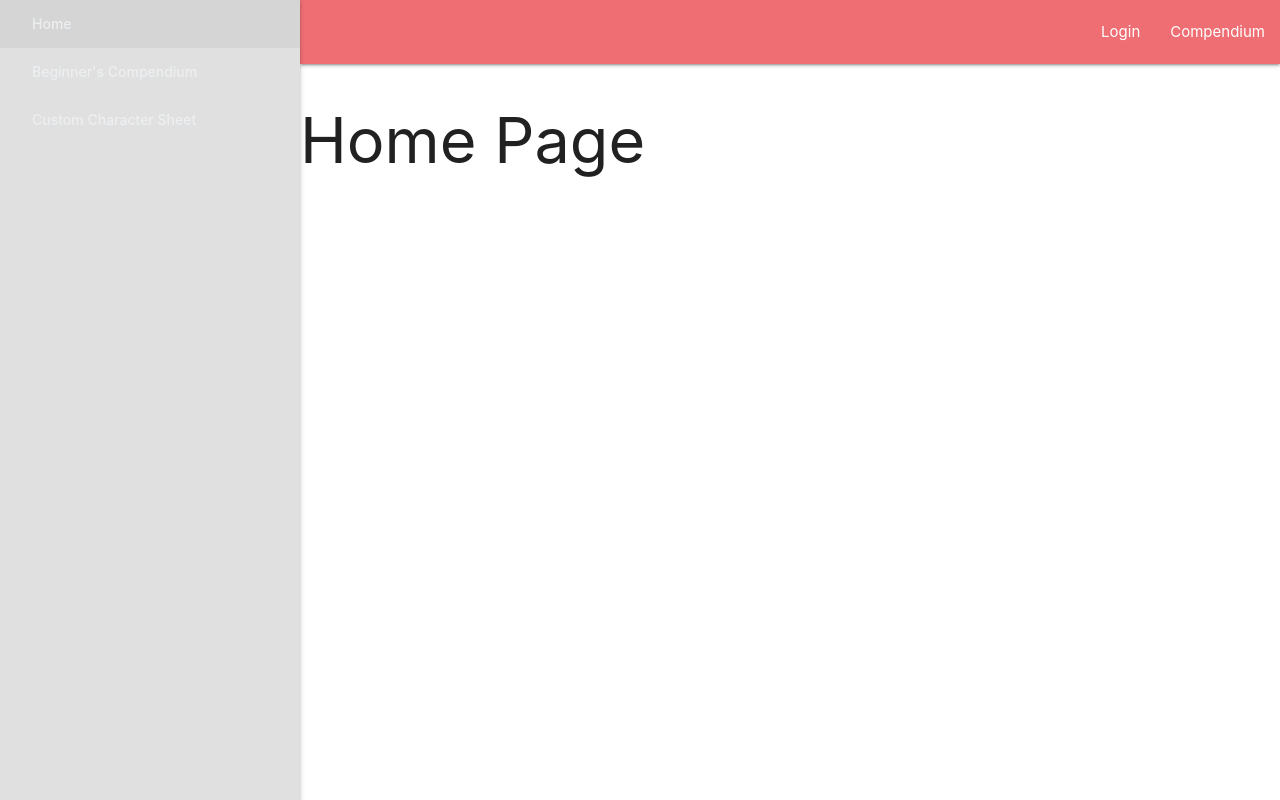
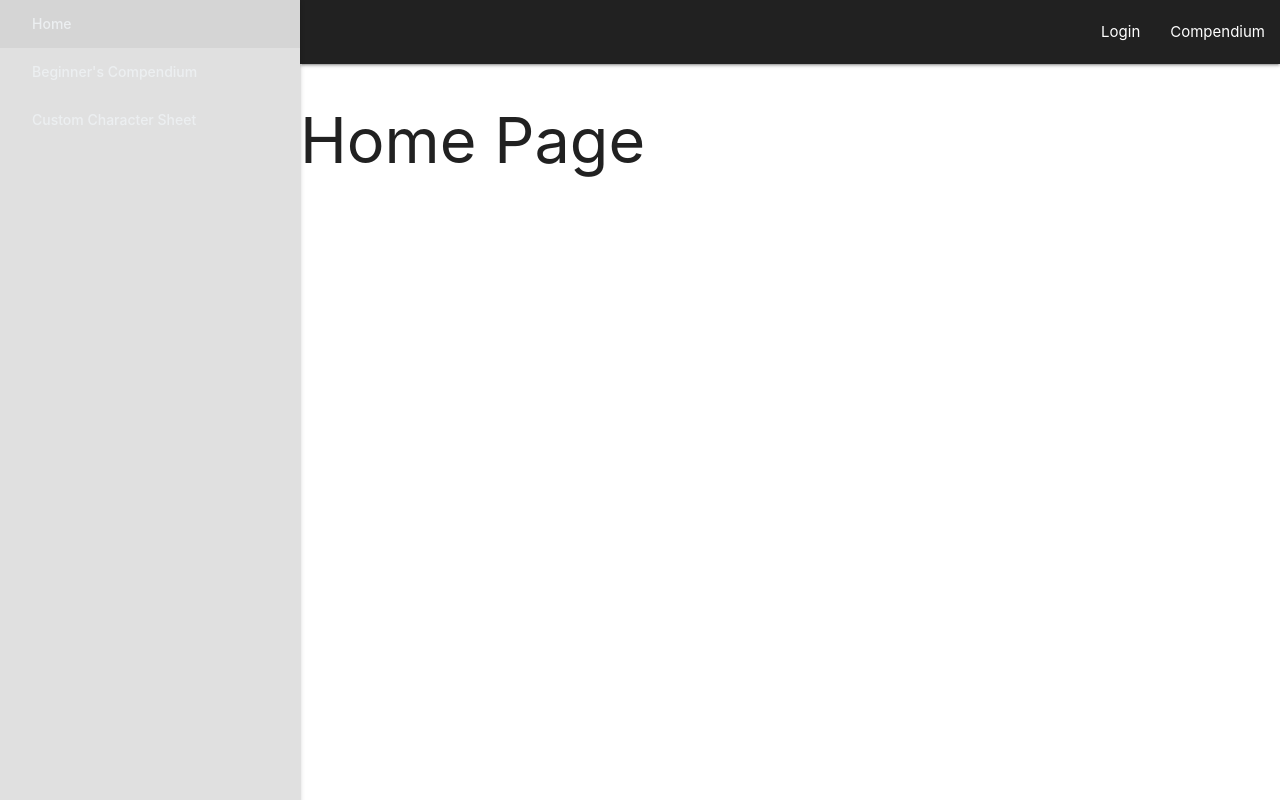
Before and after one commit to jonDatz/the-rules-and-everything-else, a React (Create React App) app in the folder client/: page / in a window 1280 px wide. Built offline with nearby package versions, Linux system fonts and the light colour scheme; no server answers; what auth0-js would draw is missing.

Commit message:
added in those little things

```diff
--- a/client/src/App.js
+++ b/client/src/App.js
@@ -36,7 +36,7 @@ class App extends Component {
       <React.Fragment>
         <Snav auth={this.props.auth} {...this.props} />
         <div className="sidenav-spacing">
-          <Navbar alignLinks="right" >
+          <Navbar alignLinks="right" className="grey darken-4">
             {
               !isAuthenticated() && (
 
--- a/client/src/components/Item/Item.js
+++ b/client/src/components/Item/Item.js
@@ -10,13 +10,13 @@ function Item(props) {
             {(provided, snapshot) => (
                 props.location === 'bank' ? (
                     <div className="col s3 m2">
-                        <div className="card-panel teal" ref={provided.innerRef} {...provided.draggableProps}  {...provided.dragHandleProps}>
+                        <div className="card-panel teal cardCharSheet" ref={provided.innerRef} {...provided.draggableProps}  {...provided.dragHandleProps}>
                             <span className="white-text">{props.content}</span>
                         </div>
                     </div>
                 ) : (
 
-                        <div className="card-panel teal" ref={provided.innerRef} {...provided.draggableProps}  {...provided.dragHandleProps}>
+                        <div className="card-panel teal cardCharSheet" ref={provided.innerRef} {...provided.draggableProps}  {...provided.dragHandleProps}>
                             <span className="white-text">{props.content}</span>
                         </div>
                     ))
```
